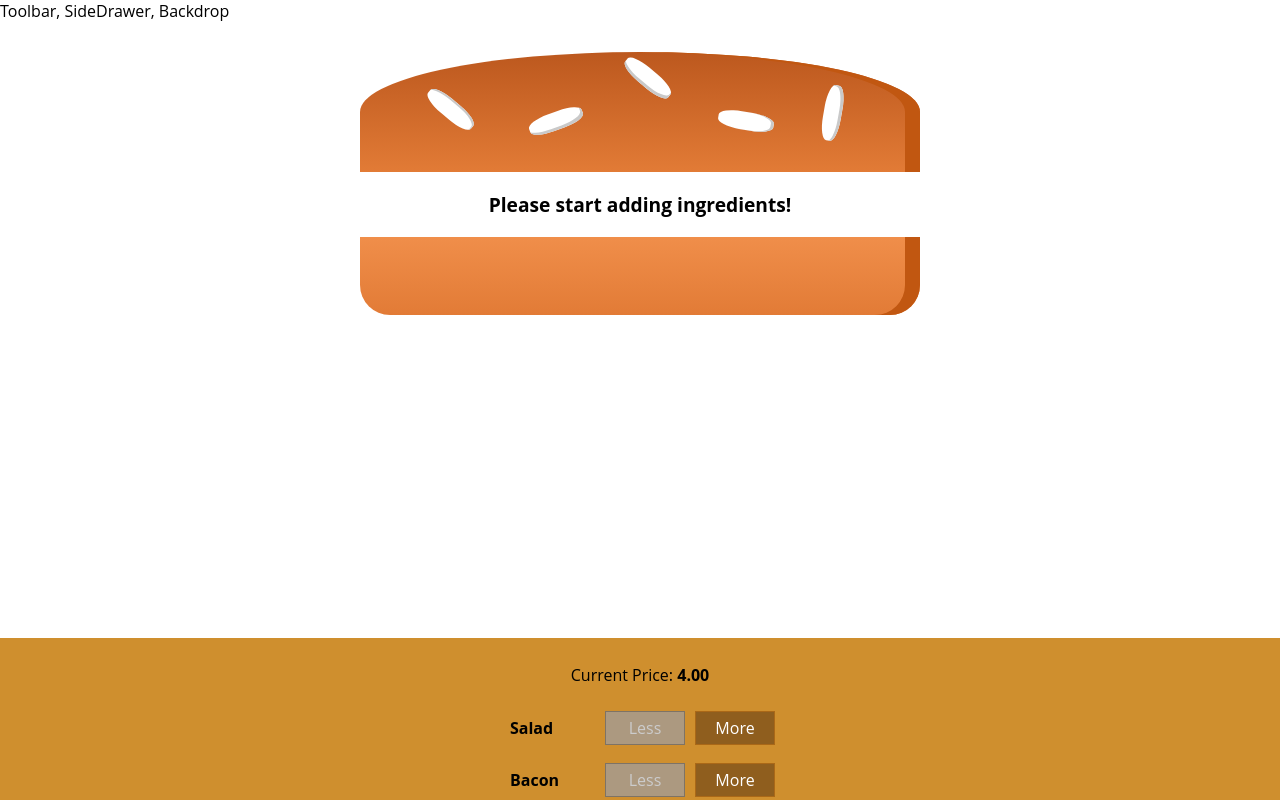
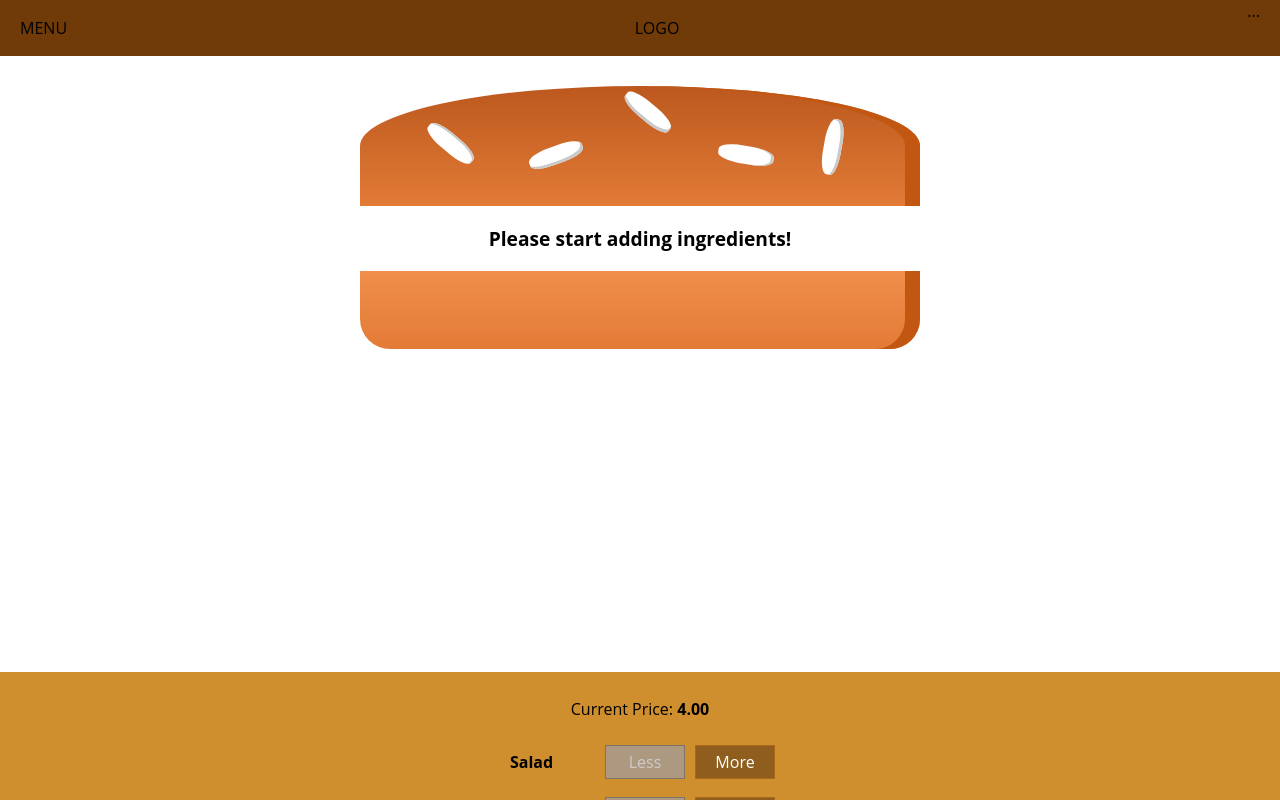
Before and after one commit to kishangit/burg_builder, a React app: page / in a window 1280 px wide. Shown: the top 800 px of the page. Built offline with nearby package versions, Linux system fonts and the light colour scheme; the HTML template or start-up script is replaced by a standard one.

Commit message:
141, 142, 143 : implementing the button component, adding the price to the order summary, adding a toolbar

```diff
--- a/src/components/Burger/OrderSummary/OrderSummary.js
+++ b/src/components/Burger/OrderSummary/OrderSummary.js
@@ -1,6 +1,7 @@
 import React from  'react';
 
 import Aux from '../../../hoc/Auxilliary';
+import Button from '../../UI/Button/Button';
 
 const orderSummary = (props) => {
 
@@ -18,9 +19,10 @@
             <ul>
                 {ingredientSummary}
             </ul>
+            <p><strong>Total Price: {props.price.toFixed(2)}</strong></p>
             <p>Continue to Checkout?</p>
-            <button>CANCEL</button>
-            <button>CONTINUE</button>
+            <Button btnType="Danger" clicked={props.purchaseCancelled} >CANCEL</Button>
+            <Button btnType="Success" clicked={props.purchaseContinued} >CONTINUE</Button>
         </Aux>
     )
 }
--- a/src/components/Layout/Layout.js
+++ b/src/components/Layout/Layout.js
@@ -1,10 +1,11 @@
 import React from 'react';
 import Aux from '../../hoc/Auxilliary';
 import classes from './Layout.module.css';
+import Toolbar from '../Navigation/Toolbar/Toolbar';
 
 const layout = (props) => (
     <Aux>
-        <div>Toolbar, SideDrawer, Backdrop</div>
+        <Toolbar />
         <main className={classes.Content}>
             {props.children}
         </main>
--- a/src/components/Layout/Layout.module.css
+++ b/src/components/Layout/Layout.module.css
@@ -1,3 +1,3 @@
 .Content {
-    margin-top: 16px;
+    margin-top: 72px;
 }
--- /dev/null
+++ b/src/components/Navigation/Toolbar/Toolbar.js
@@ -0,0 +1,15 @@
+import React from 'react';
+
+import classes from './Toolbar.module.css';
+
+const toolbar = (props) => (
+    <header className={classes.Toolbar}>
+        <div>MENU</div>
+        <div>LOGO</div>
+        <nav>
+            ...
+        </nav>
+    </header>
+)
+
+export default toolbar;
--- /dev/null
+++ b/src/components/Navigation/Toolbar/Toolbar.module.css
@@ -0,0 +1,18 @@
+.Toolbar {
+    height: 56px;
+    width: 100%;
+    position: fixed;
+    top: 0;
+    left: 0;
+    background-color: #703B09;
+    display: flex;
+    justify-content: space-between;
+    align-items: center;
+    padding: 0 20px;
+    box-sizing: border-box;
+    z-index: 90;
+}
+
+.Toolbar nav {
+    height: 100%;
+}
--- a/src/components/UI/Button/Button.js
+++ b/src/components/UI/Button/Button.js
@@ -1,6 +1,6 @@
 import React from 'react';
 
-import classes from 'Button.module.css';
+import classes from './Button.module.css';
 
 const button = (props) => (
     <button
--- a/src/containers/BurgerBuilder/BurgerBuilder.js
+++ b/src/containers/BurgerBuilder/BurgerBuilder.js
@@ -80,6 +80,10 @@
         this.setState({purchasing: false});
     }
 
+    purchaseContinueHandler = () => {
+        alert('You continue!');
+    }
+
     render() {
         const disabledInfo = {
             ...this.state.ingredients
@@ -91,7 +95,11 @@
         return (
             <Aux>
                 <Modal show={this.state.purchasing} modalClosed={this.purchaseCancelHandler} >
-                    <OrderSummary ingredients={this.state.ingredients} />
+                    <OrderSummary
+                        ingredients={this.state.ingredients}
+                        price={this.state.totalPrice}
+                        purchaseCancelled={this.purchaseCancelHandler}
+                        purchaseContinued={this.purchaseContinueHandler} />
                 </Modal>
                 <Burger ingredients={this.state.ingredients} />
                 <BuildControls
```
